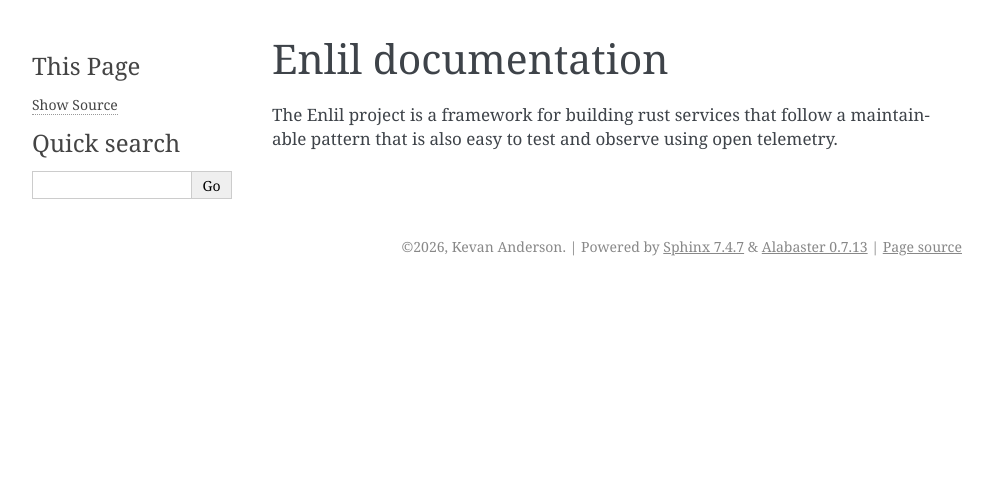
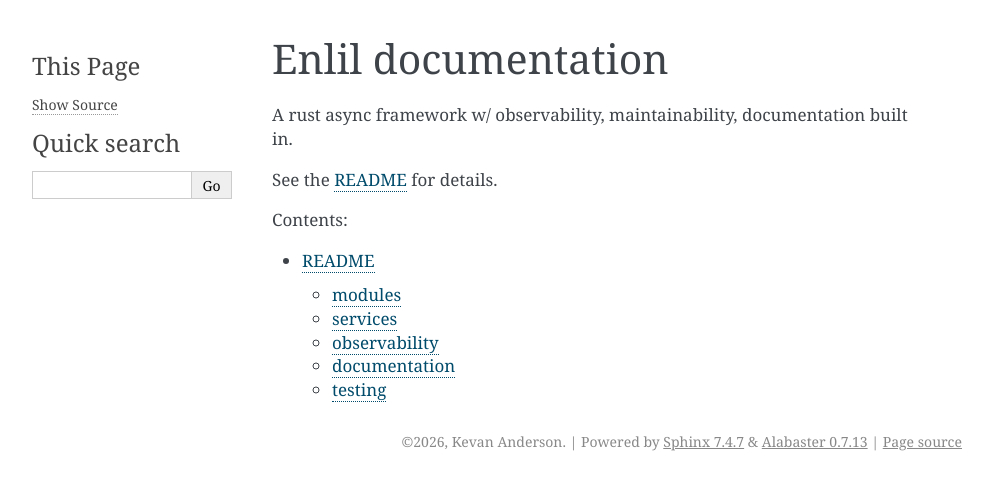
Before and after one commit to kevananderson/enlil, a Sphinx documentation site: the page built from docs/source/index.rst, in a window 1280 px wide. Shown: the top 490 px of the page, without its empty margins (148-1141 px from the left). Built offline with Sphinx 7.4.7, drawn with Linux system fonts in a browser that asks for light colours; pages that are not in the unit, such as notebooks, are missing from menus.

Commit message:
Docs working?

```diff
--- a/docs/source/index.rst
+++ b/docs/source/index.rst
@@ -6,13 +6,14 @@
 Enlil documentation
 ===================
 
-The Enlil project is a framework for building rust services that
-follow a maintainable pattern that is also easy to test and
-observe using open telemetry.
+A rust async framework w/ observability, maintainability, documentation built in.
+
+See the :doc:`README<readme>` for details.
 
 .. toctree::
    :maxdepth: 2
    :caption: Contents:
 
+   README<readme>
    crates/enlil/lib
    crates/enlil/main
--- /dev/null
+++ b/docs/source/readme.rst
@@ -0,0 +1,2 @@
+.. include:: ../../README.md
+   :parser: myst_parser.sphinx_
```
Also changed, not shown: 1 other file.
